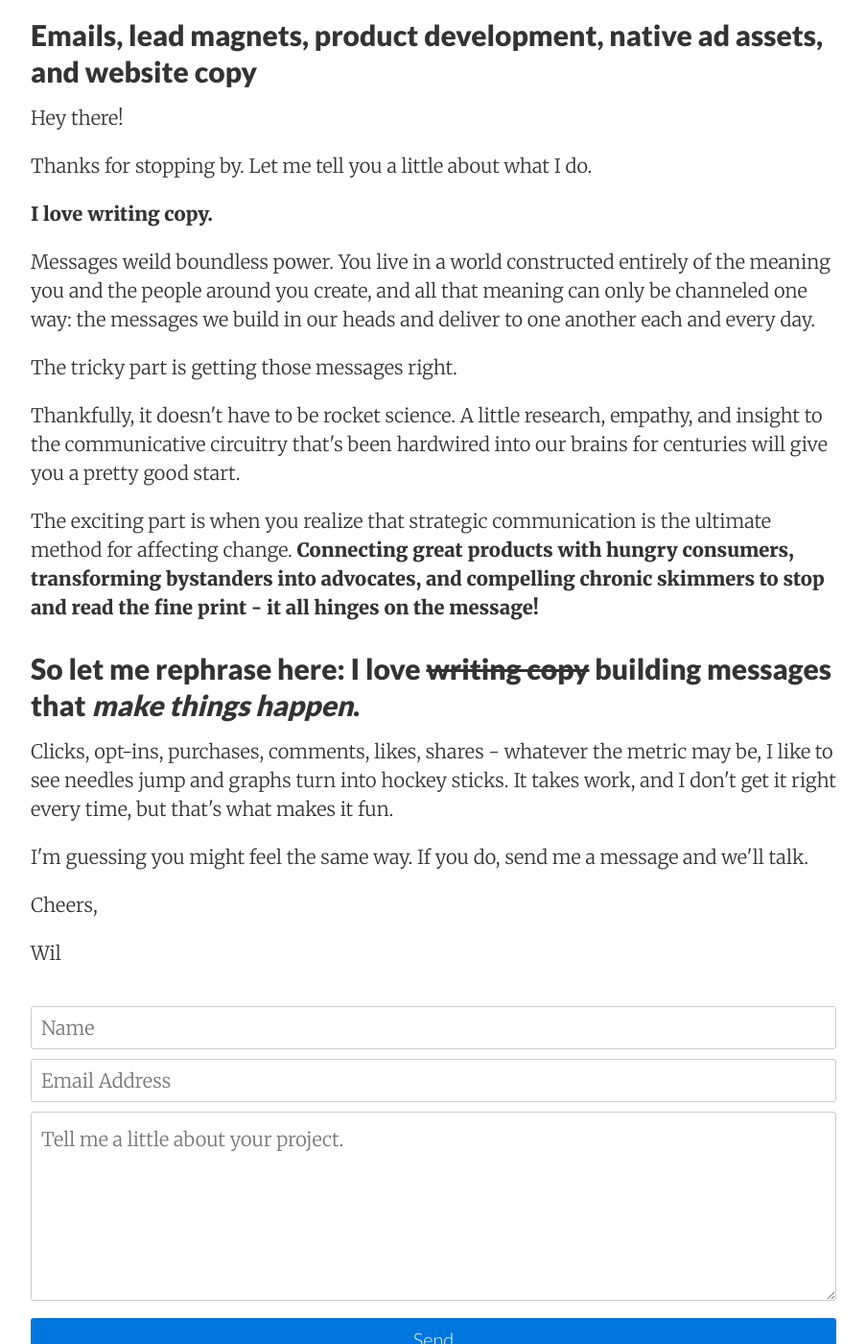
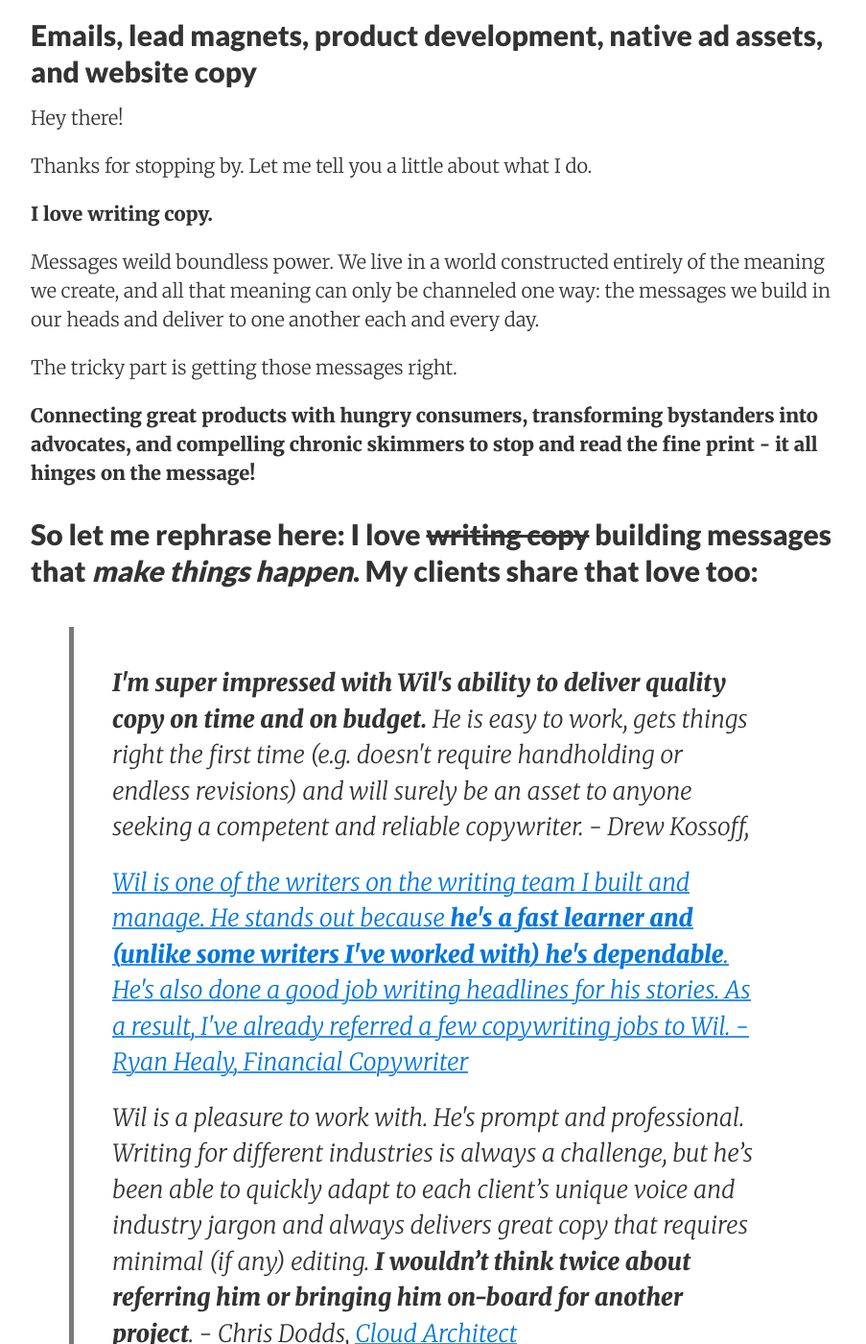
Before and after one commit to WilCleaveland/wilcleaveland.github.io, a Jekyll site: the page built from index.html, in a window 1280 px wide and 1400 px high, scrolled down 379 px. Shown: the whole window at 96% size, without its empty margins (188-1091 px from the left). Built offline with Jekyll 4.4.1, drawn with Linux system fonts in a browser that asks for light colours; nearby versions of some CDN libraries; the list of posts is cut into pages by our own code.

```diff
--- a/index.html
+++ b/index.html
@@ -10,15 +10,21 @@ layout: page
 
 <p><strong>I love writing copy.</strong></p>
 
-<p>Messages weild boundless power. You live in a world constructed entirely of the meaning you and the people around you create, and all that meaning can only be channeled one way: the messages we build in our heads and deliver to one another each and every day.</p>
+<p>Messages weild boundless power. We live in a world constructed entirely of the meaning we create, and all that meaning can only be channeled one way: the messages we build in our heads and deliver to one another each and every day.</p>
 
 <p>The tricky part is getting those messages right.</p>
 
-<p>Thankfully, it doesn't have to be rocket science. A little research, empathy, and insight to the communicative circuitry that's been hardwired into our brains for centuries will give you a pretty good start.</p>
+<strong><p>Connecting great products with hungry consumers, transforming bystanders into advocates, and compelling chronic skimmers to stop and read the fine print - it all hinges on the message!</p></strong>
 
-<p>The exciting part is when you realize that strategic communication is the ultimate method for affecting change. <strong>Connecting great products with hungry consumers, transforming bystanders into advocates, and compelling chronic skimmers to stop and read the fine print - it all hinges on the message!</p></strong>
+<h2>So let me rephrase here: I love <strike>writing copy</strike> building messages that <em>make things happen</em>. My clients share that love too:</h2>
 
-<h2>So let me rephrase here: I love <strike>writing copy</strike> building messages that <em>make things happen</em>.</h2>
+<blockquote>
+<p><strong>I'm super impressed with Wil's ability to deliver quality copy on time and on budget.</strong> He is easy to work, gets things right the first time (e.g. doesn't require handholding or endless revisions) and will surely be an asset to anyone seeking a competent and reliable copywriter. - Drew Kossoff, <a href="http://rainmakeradventures.com/" target='_blank' Rainmaker Ad Ventures</a></p>
+
+<p>Wil is one of the writers on the writing team I built and manage. He stands out because <strong>he's a fast learner and (unlike some writers I've worked with) he's dependable</strong>. He's also done a good job writing headlines for his stories. As a result, I've already referred a few copywriting jobs to Wil. - Ryan Healy, <a href="http://www.ryanhealy.com/" target='_blank'>Financial Copywriter</a></p>
+
+<p>Wil is a pleasure to work with. He's prompt and professional. Writing for different industries is always a challenge, but he’s been able to quickly adapt to each client’s unique voice and industry jargon and always delivers great copy that requires minimal (if any) editing. <strong>I wouldn’t think twice about referring him or bringing him on-board for another project</strong>. - Chris Dodds, <a href="https://www.linkedin.com/in/doddschris" target='_blank'>Cloud Architect</a></p>
+</blockquote>
 
 <p>Clicks, opt-ins, purchases, comments, likes, shares - whatever the metric may be, I like to see needles jump and graphs turn into hockey sticks. It takes work, and I don't get it right every time, but that's what makes it fun.</p>
 
```
Also changed, not shown: testimonials.md (added, +6 -0 lines).
